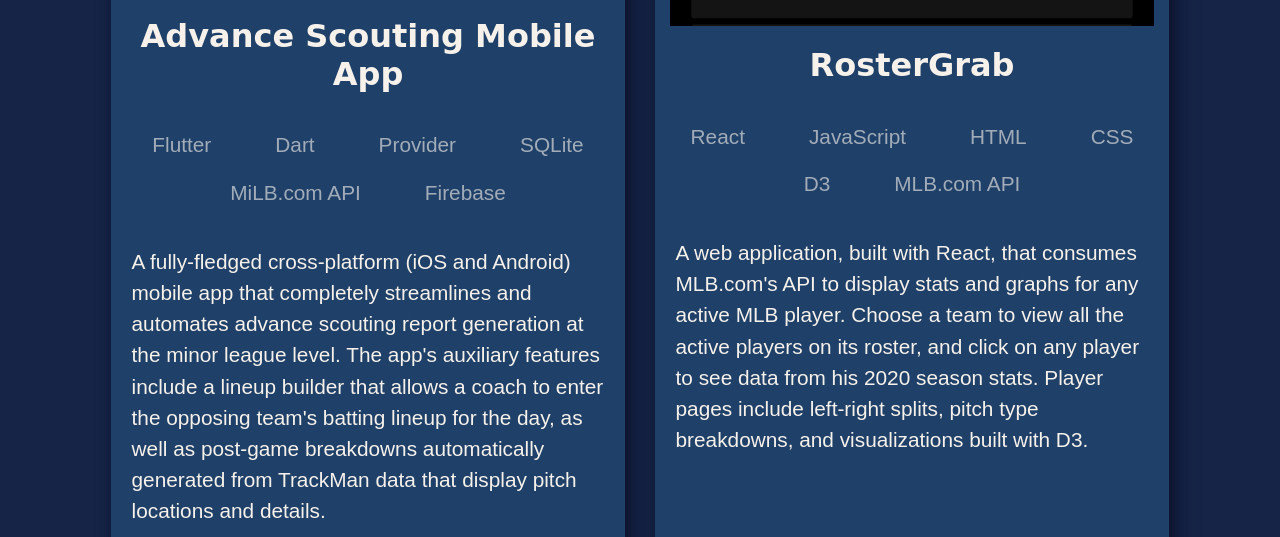
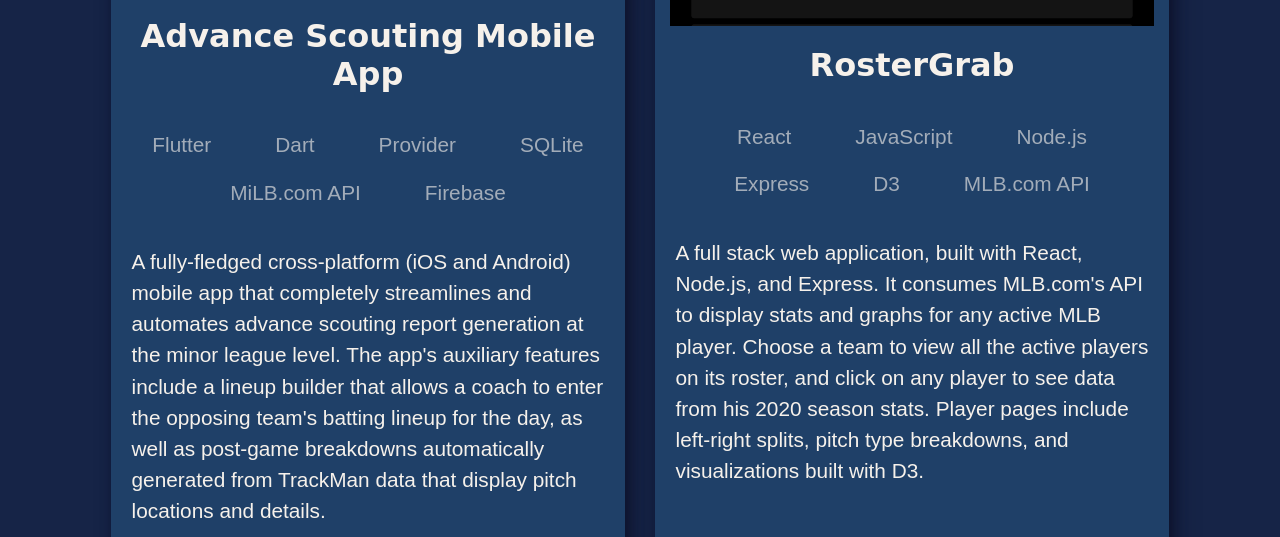
Before and after one commit to Matt-Wales/portfolio, a plain HTML site: page index.html in a window 1280 px wide. Shown: the part 2905-3442 px from the top of the page. Drawn offline with nearby package versions, Linux system fonts and the light colour scheme; a web font is replaced by a local one.

Commit message:
Update one project

```diff
--- a/index.html
+++ b/index.html
@@ -307,20 +307,20 @@
                         <div class="my-projects-card-frameworks-container">
                             <span class="my-projects-card-frameworks">React</span>
                             <span class="my-projects-card-frameworks">JavaScript</span>
-                            <span class="my-projects-card-frameworks">HTML</span>
-                            <span class="my-projects-card-frameworks">CSS</span>
+                            <span class="my-projects-card-frameworks">Node.js</span>
+                            <span class="my-projects-card-frameworks">Express</span>
                             <span class="my-projects-card-frameworks">D3</span>
                             <span class="my-projects-card-frameworks">MLB.com API</span>
                         </div>
                         <div class="my-projects-card-description-container">
-                            <p>A web application, built with React, that consumes MLB.com's API to display stats and graphs for
+                            <p>A full stack web application, built with React, Node.js, and Express. It consumes MLB.com's API to display stats and graphs for
                                 any active MLB player. Choose a team to view all the active players on its roster,
                                 and click on any player to see data from his 2020 season stats. Player pages include
                                 left-right splits, pitch type breakdowns, and visualizations built with D3.
                             </p>
                         </div>
                         <div class="my-projects-card-link-container">
-                            <a class="btn btn-warning btn-lg" href="https://rostergrab.netlify.app/" target="_blank" role="button"><strong>Live Demo</strong></a>
+                            <a class="btn btn-warning btn-lg" href="https://rostergrab.herokuapp.com/" target="_blank" role="button"><strong>Live Demo</strong></a>
                             <a class="btn btn-warning btn-lg" href="https://github.com/Matt-Wales/rostergrab" target="_blank" role="button"><i style="margin-right: 10px;" class="fab fa-github"></i><strong>Source Code</strong></a>
                         </div>
                     </div>
```
